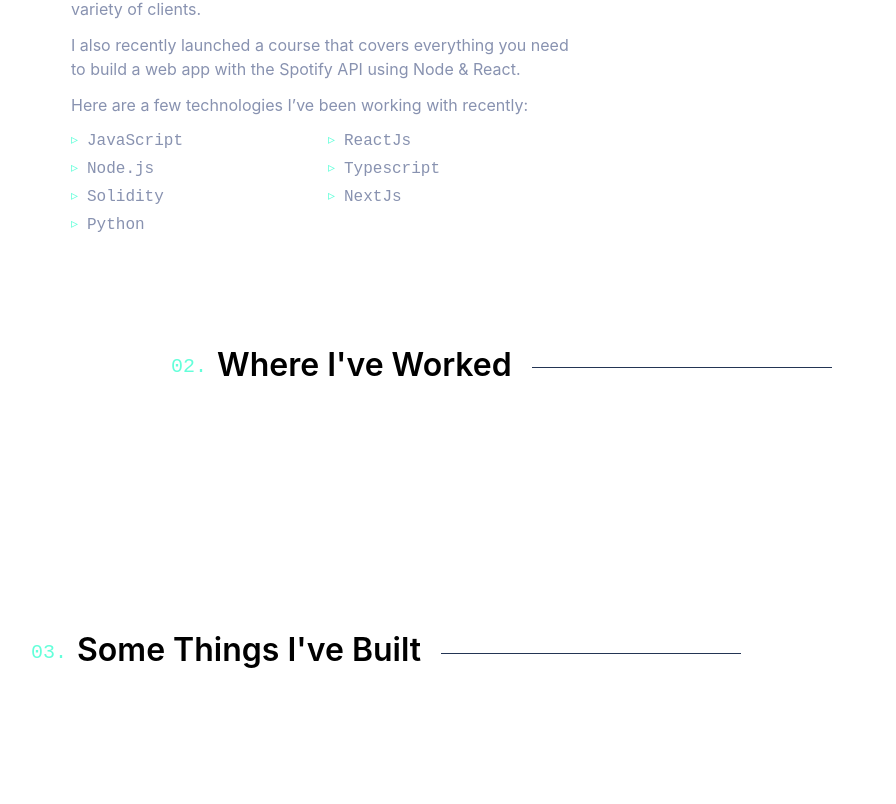
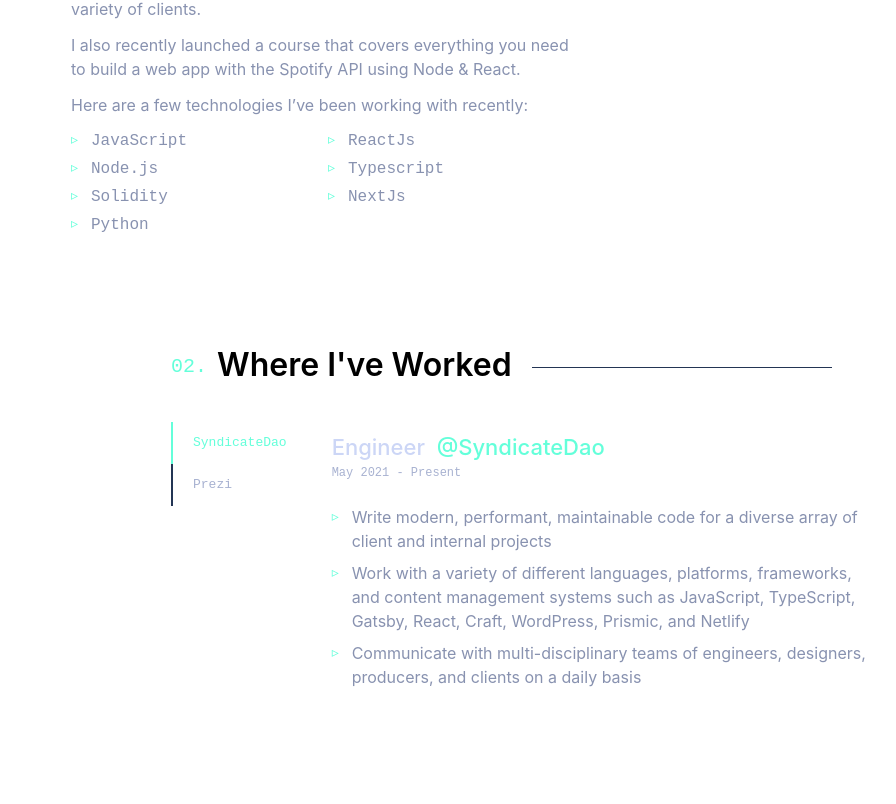
Before and after one commit to victorjambo/profile-v2, a Next.js app: page / in a window 1280 px wide. Shown: the part 1116-1920 px from the top of the page, without its empty margins (119-1015 px from the left). Built offline with nearby package versions, Linux system fonts and the light colour scheme.

Commit message:
ExperienceSection

```diff
--- a/src/components/sections/about.tsx
+++ b/src/components/sections/about.tsx
@@ -26,13 +26,13 @@ const AboutSection: React.FC = () => {
           </p>
           <p>Here are a few technologies I’ve been working with recently:</p>
           <ul className="grid grid-cols-2 gap-1 font-mono">
-            <li className="tech relative pl-4">JavaScript</li>
-            <li className="tech relative pl-4">ReactJs</li>
-            <li className="tech relative pl-4">Node.js</li>
-            <li className="tech relative pl-4">Typescript</li>
-            <li className="tech relative pl-4">Solidity</li>
-            <li className="tech relative pl-4">NextJs</li>
-            <li className="tech relative pl-4">Python</li>
+            <li className="list">JavaScript</li>
+            <li className="list">ReactJs</li>
+            <li className="list">Node.js</li>
+            <li className="list">Typescript</li>
+            <li className="list">Solidity</li>
+            <li className="list">NextJs</li>
+            <li className="list">Python</li>
           </ul>
         </div>
         <div>
--- a/src/components/sections/contact.tsx
+++ b/src/components/sections/contact.tsx
@@ -8,7 +8,7 @@ const ContactSection: React.FC = () => {
       <div className="title font-sans font-semibold text-slate-lightest leading-[1.1] mb-[10px]">
         Get In Touch
       </div>
-      <p className="font-sans leading-snug text-xl text-slate mb-16">
+      <p className="font-sans text-slate mb-16">
         Although I&apos;m not currently looking for any new opportunities, my
         inbox is always open. Whether you have a question or just want to say
         hi, I&apos;ll try my best to get back to you!
--- /dev/null
+++ b/src/components/sections/experience.tsx
@@ -0,0 +1,88 @@
+import { SectionHeader } from ".";
+
+import { Tab } from "@headlessui/react";
+import { classNames } from "@/utils/classNames";
+
+const companies = [
+  {
+    name: "SyndicateDao",
+    role: "Engineer",
+    duration: "May 2021 - Present",
+    link: "https://mutai.dev",
+    responsibilities: `<ul class="space-y-2">
+      <li class="list">Write modern, performant, maintainable code for a diverse array of client and internal projects</li>
+      <li class="list">Work with a variety of different languages, platforms, frameworks, and content management systems such as JavaScript, TypeScript, Gatsby, React, Craft, WordPress, Prismic, and Netlify</li>
+      <li class="list">Communicate with multi-disciplinary teams of engineers, designers, producers, and clients on a daily basis</li>
+      </ul>`,
+  },
+  {
+    name: "Prezi",
+    role: "Engineer",
+    duration: "Jan 2019 - April 2021",
+    link: "https://mutai.dev",
+    responsibilities: `<ul class="space-y-2">
+      <li class="list">Write modern, performant, maintainable code for a diverse array of client and internal projects</li>
+      <li class="list">Work with a variety of different languages, platforms, frameworks, and content management systems such as JavaScript, TypeScript, Gatsby, React, Craft, WordPress, Prismic, and Netlify</li>
+      <li class="list">Communicate with multi-disciplinary teams of engineers, designers, producers, and clients on a daily basis</li>
+      </ul>`,
+  },
+];
+
+const ExperienceSection: React.FC = () => {
+  return (
+    <section id="experience" className="max-w-[700px] mx-auto py-[100px]">
+      <SectionHeader idx="02." title="Where I've Worked" />
+
+      <Tab.Group>
+        <div className="min-h-[340px] flex flex-row text-slate-light">
+          <Tab.List className="flex flex-col w-max">
+            {companies.map((company) => (
+              <Tab
+                key={company.name}
+                className={({ selected }) =>
+                  classNames(
+                    "flex items-center h-[42px] px-5 pb-[2px] border-l-2 cursor-pointer font-mono text-[13px] text-left whitespace-nowrap hover:bg-blue-navy-light",
+                    selected
+                      ? "border-green text-green"
+                      : "border-blue-navy-lightest"
+                  )
+                }
+              >
+                {company.name}
+              </Tab>
+            ))}
+          </Tab.List>
+          <Tab.Panels className="ml-5 font-sans">
+            {companies.map((company) => (
+              <Tab.Panel
+                key={company.name}
+                className="px-[5px] py-[10px] h-auto w-full"
+              >
+                <div className="mb-[2px] text-[22px] font-medium leading-snug text-slate-lightest">
+                  {company.role}&nbsp;&nbsp;
+                  <a
+                    href={company.link}
+                    target="_blank"
+                    className="text-green cursor-pointer inline-block"
+                    rel="noreferrer"
+                  >
+                    @{company.name}
+                  </a>
+                </div>
+                <div className="mb-6 text-slate-light text-xs font-mono">
+                  {company.duration}
+                </div>
+                <div
+                  className="text-slate font-sans leading-[24px]"
+                  dangerouslySetInnerHTML={{ __html: company.responsibilities }}
+                />
+              </Tab.Panel>
+            ))}
+          </Tab.Panels>
+        </div>
+      </Tab.Group>
+    </section>
+  );
+};
+
+export default ExperienceSection;
--- a/src/components/sections/hero.tsx
+++ b/src/components/sections/hero.tsx
@@ -11,7 +11,7 @@ const HeroSection: React.FC = () => {
         <div className="font-sans text-slate font-semibold hero-size mt-[10px] leading-[0.9]">
           I build things for the web3.
         </div>
-        <p className="mt-5 max-w-lg font-sans text-slate leading-[1.3]">
+        <p className="mt-5 max-w-lg font-sans text-slate leading-[24px]">
           I&apos;m a software engineer specializing in building (and
           occasionally designing) exceptional digital experiences. Currently,
           I&apos;m focused on building accessible, human-centered products at
--- /dev/null
+++ b/src/components/sections/work.tsx
@@ -0,0 +1,11 @@
+import { SectionHeader } from ".";
+
+const WorkSection: React.FC = () => {
+  return (
+    <section id="work" className="max-w-[1000px] mx-auto py-[100px]">
+      <SectionHeader idx="03." title="Some Things I've Built" />
+    </section>
+  );
+};
+
+export default WorkSection;
--- a/src/pages/index.tsx
+++ b/src/pages/index.tsx
@@ -8,6 +8,8 @@ import HeroSection from "@/components/sections/hero";
 import { SectionHeader } from "@/components/sections";
 import Footer from "@/components/footer";
 import ContactSection from "@/components/sections/contact";
+import ExperienceSection from "@/components/sections/experience";
+import WorkSection from "@/components/sections/work";
 
 const Home: NextPage = () => {
   const { theme } = useTheme();
@@ -21,19 +23,14 @@ const Home: NextPage = () => {
       </Head>
 
       <Navbar />
-
       <Side />
 
       <div className={`${theme}  mx-auto px-[150px]`}>
         <main className="h-full">
           <HeroSection />
           <AboutSection />
-          <section id="experience" className="max-w-[700px] mx-auto py-[100px]">
-            <SectionHeader idx="02." title="Where I've Worked" />
-          </section>
-          <section id="work" className="max-w-[1000px] mx-auto py-[100px]">
-            <SectionHeader idx="03." title="Some Things I've Built" />
-          </section>
+          <ExperienceSection />
+          <WorkSection />
           <ContactSection />
         </main>
         <Footer />
--- a/src/styles/globals.css
+++ b/src/styles/globals.css
@@ -171,6 +171,10 @@
     font-family: SF Mono Semibold;
     src: url(/fonts/SFMono/SFMono-Semibold.woff2) format("woff2");
   }
+
+  .list {
+    @apply relative pl-5 list-deco
+  }
 }
 
 .hero-size {
@@ -214,7 +218,7 @@
   grid-template-columns: 3fr 2fr;
 }
 
-.tech::before {
+.list-deco::before {
   content: "▹";
   position: absolute;
   left: 0;
--- a/tailwind.config.js
+++ b/tailwind.config.js
@@ -24,9 +24,11 @@ module.exports = {
         },
         blue: {
           ...colors.blue,
-          navy: "#0a192f",
-          dark: {
-            navy: "#020c1b",
+          navy: {
+            DEFAULT: "#0a192f",
+            dark: "#020c1b",
+            light: "#112240",
+            lightest: "#233554",
           },
         },
         slate: {
```
